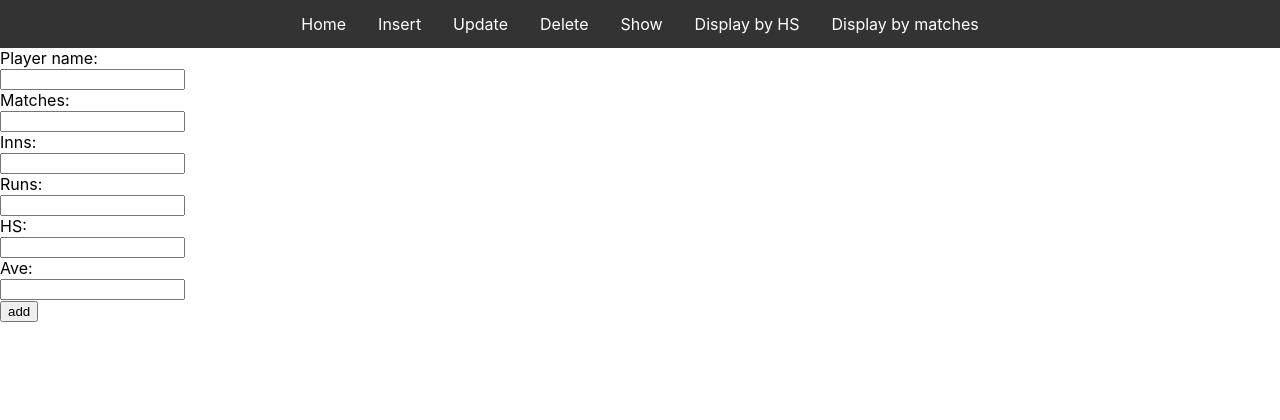
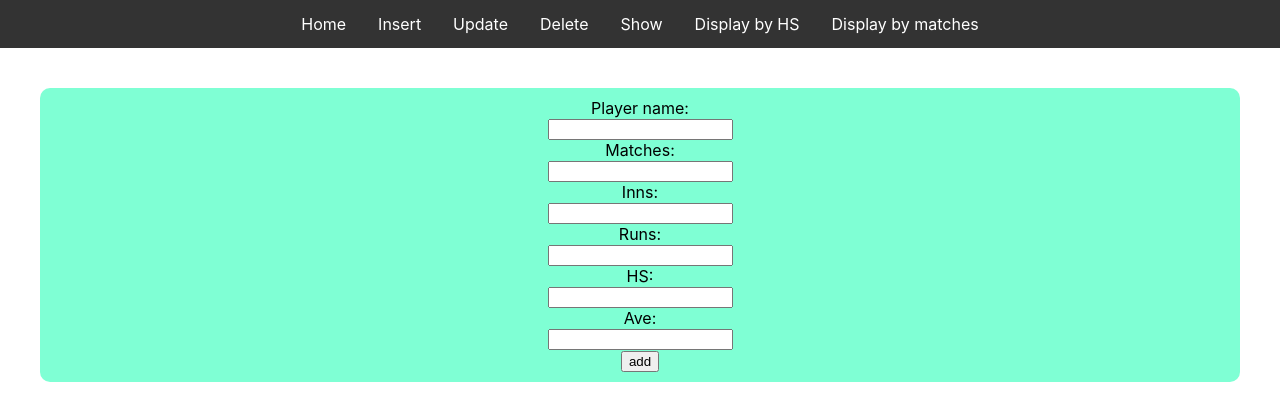
Before and after one commit to NurTahmid/my-cricket, a React (Create React App) app: page /Insert in a window 1280 px wide. Shown: the top 420 px of the page. Built offline with nearby package versions, Linux system fonts and the light colour scheme.

Commit message:
added more css

```diff
--- a/src/Pages/card.module.css
+++ b/src/Pages/card.module.css
@@ -5,3 +5,11 @@
   padding: 10px;
   border-radius: 10px;
 }
+
+.form{
+    text-align: center;
+    margin: 40px;
+    background-color: aquamarine;
+    border-radius: 10px;
+    padding: 10px;
+}
--- a/src/Pages/delete.js
+++ b/src/Pages/delete.js
@@ -32,7 +32,7 @@ function Delete() {
 
   return (
     <div>
-      <form onSubmit={handleSearch} method="Get">
+      <form className={style.form} onSubmit={handleSearch} method="Get">
         <label>delete player: </label>
         <input type="text" name="Player_Name" value={state} required onChange={handleUpdateSearch}></input>
         <button type="submit">find</button>
--- a/src/Pages/displayByHS.js
+++ b/src/Pages/displayByHS.js
@@ -23,7 +23,7 @@ function DisplayByHS() {
   };
   return (
     <div>
-      <form onSubmit={handleSearch} method="Get">
+      <form className={style.form} onSubmit={handleSearch} method="Get">
         <label>display players with HS greater than: </label>
         <input type="number" name="Player_Name" value={state} required onChange={handleUpdateSearch}></input>
         <button type="submit">find</button>
--- a/src/Pages/displayByMatches.js
+++ b/src/Pages/displayByMatches.js
@@ -23,7 +23,7 @@ function DisplayByMatches() {
   };
   return (
     <div>
-      <form onSubmit={handleSearch} method="Get">
+      <form className={style.form} onSubmit={handleSearch} method="Get">
         <label>display players with matches greater than: </label>
         <input type="number" name="Player_Name" value={state} required onChange={handleUpdateSearch}></input>
         <button type="submit">find</button>
--- a/src/Pages/insert.js
+++ b/src/Pages/insert.js
@@ -1,6 +1,7 @@
 import React from "react";
 import { useState } from "react";
 import axios from "axios";
+import style from "./card.module.css"
 
 function Insert() {
   var [state, setState] = useState({
@@ -36,7 +37,7 @@ function Insert() {
 
   return (
     <div>
-      <form onSubmit={handleSubmit} method="Post">
+      <form className={style.form} onSubmit={handleSubmit} method="Post">
         <label>Player name:</label>
         <br />
         <input type="text" name="Player_Name" value={state.Player_Name} required onChange={handleUpdate} />
--- a/src/Pages/show.js
+++ b/src/Pages/show.js
@@ -24,7 +24,7 @@ function Show() {
   };
   return (
     <div>
-      <form onSubmit={handleSearch} method="Get">
+      <form className={style.form} onSubmit={handleSearch} method="Get">
         <label>Update player: </label>
         <input type="text" name="Player_Name" value={state} required onChange={handleUpdateSearch}></input>
         <button type="submit">find</button>
--- a/src/Pages/update.js
+++ b/src/Pages/update.js
@@ -50,7 +50,7 @@ function Update() {
 
   return (
     <div>
-      <form onSubmit={handleSearch} method="Get">
+      <form className={style.form} onSubmit={handleSearch} method="Get">
         <label>Update player: </label>
         <input type="text" name="Player_Name" value={state} required onChange={handleUpdateSearch}></input>
         <button type="submit">find</button>
```
